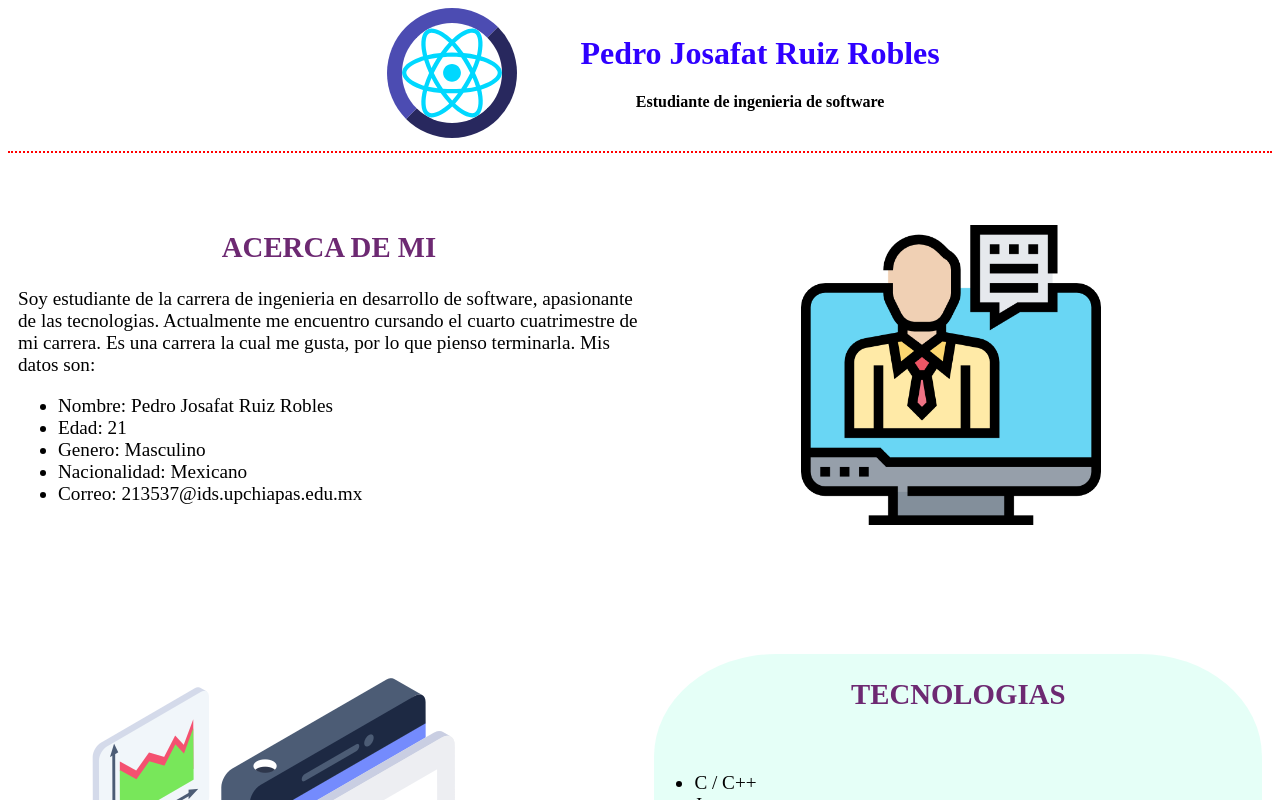
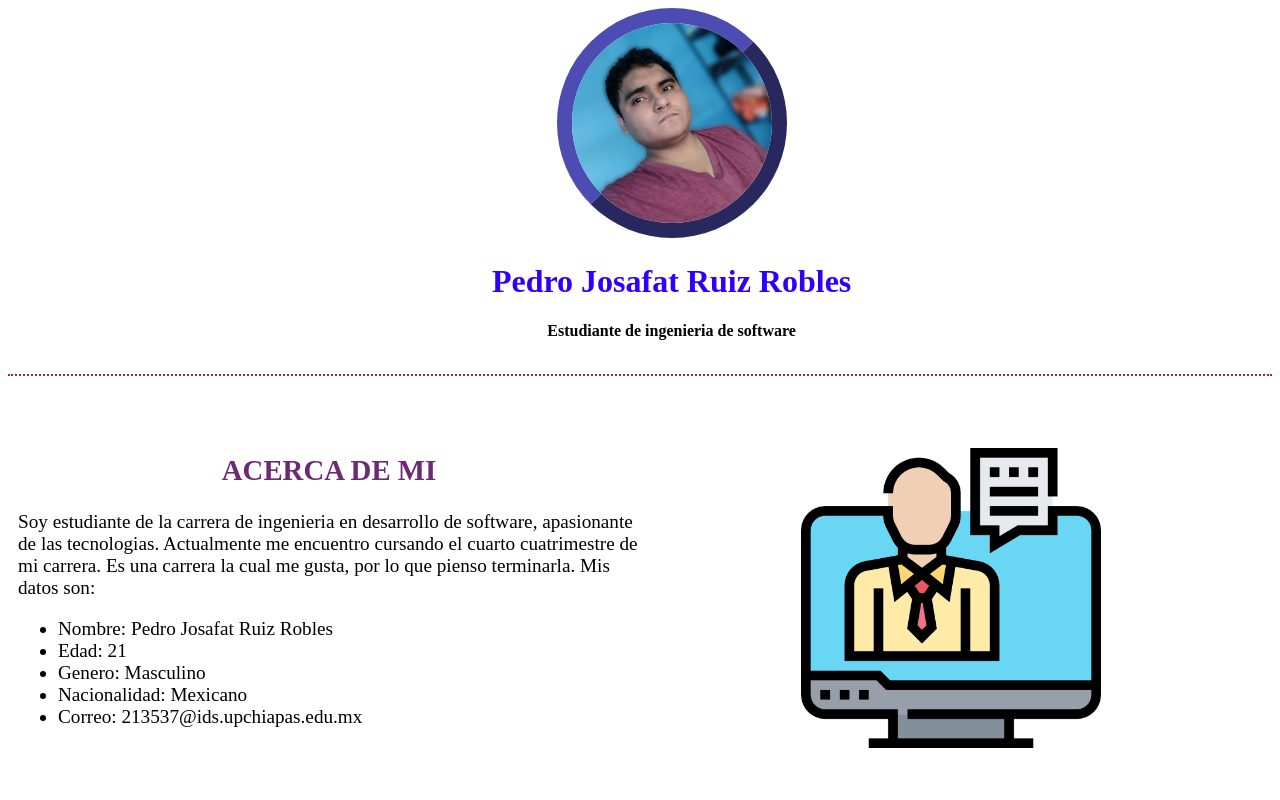
Before and after one commit to josafat012/hojaDeVida, a React (Vite) app: page / in a window 1280 px wide. Shown: the top 800 px of the page. Built offline with nearby package versions, Linux system fonts and the light colour scheme.

Commit message:
[UPDATE] Modificacion de cabecera

```diff
--- a/src/assets/styles/Header.css
+++ b/src/assets/styles/Header.css
@@ -1,8 +1,9 @@
 header{
-    display: flex;
+    width: 100%;
+    display: block;
     align-items: center;
     text-align: center;
-    border-bottom: 2px red dotted;
+    border-bottom: 2px rgb(160, 41, 41) dotted;
     padding-bottom: 1%;
 
 }
@@ -12,11 +13,11 @@ header h1{
 }
 
 header img{
-    width: 100px;
-    height: 100px;
+    width: 200px;
+    height: 200px;
     border: 15px rgb(76, 76, 178) outset;
     border-radius: 50%;
-    margin-left: 30%
+    /* margin-left: 30% */
 }
 
 header div {
--- a/src/components/atoms/HeaderImg.jsx
+++ b/src/components/atoms/HeaderImg.jsx
@@ -1,4 +1,4 @@
-import Logo from '../../assets/imgs/react.svg';
+import Logo from '../../assets/imgs/imgLogo.jpeg';
 
 function HeaderImg() {
     return (
--- a/src/components/moleculas/Header.jsx
+++ b/src/components/moleculas/Header.jsx
@@ -7,7 +7,9 @@ import data from '../../data/data';
 function Header() {
     return (
         <header>
-            <HeaderImg/>
+            <div>
+                <HeaderImg/>
+            </div>
             <div>
                <HeaderTitle name={data.personal.nombre} lastname={data.personal.apellido}/>
                <HeaderSubtitle description={data.personal.ocupacion}/>
```
Also changed, not shown: src/assets/imgs/imgLogo.jpeg (added).
